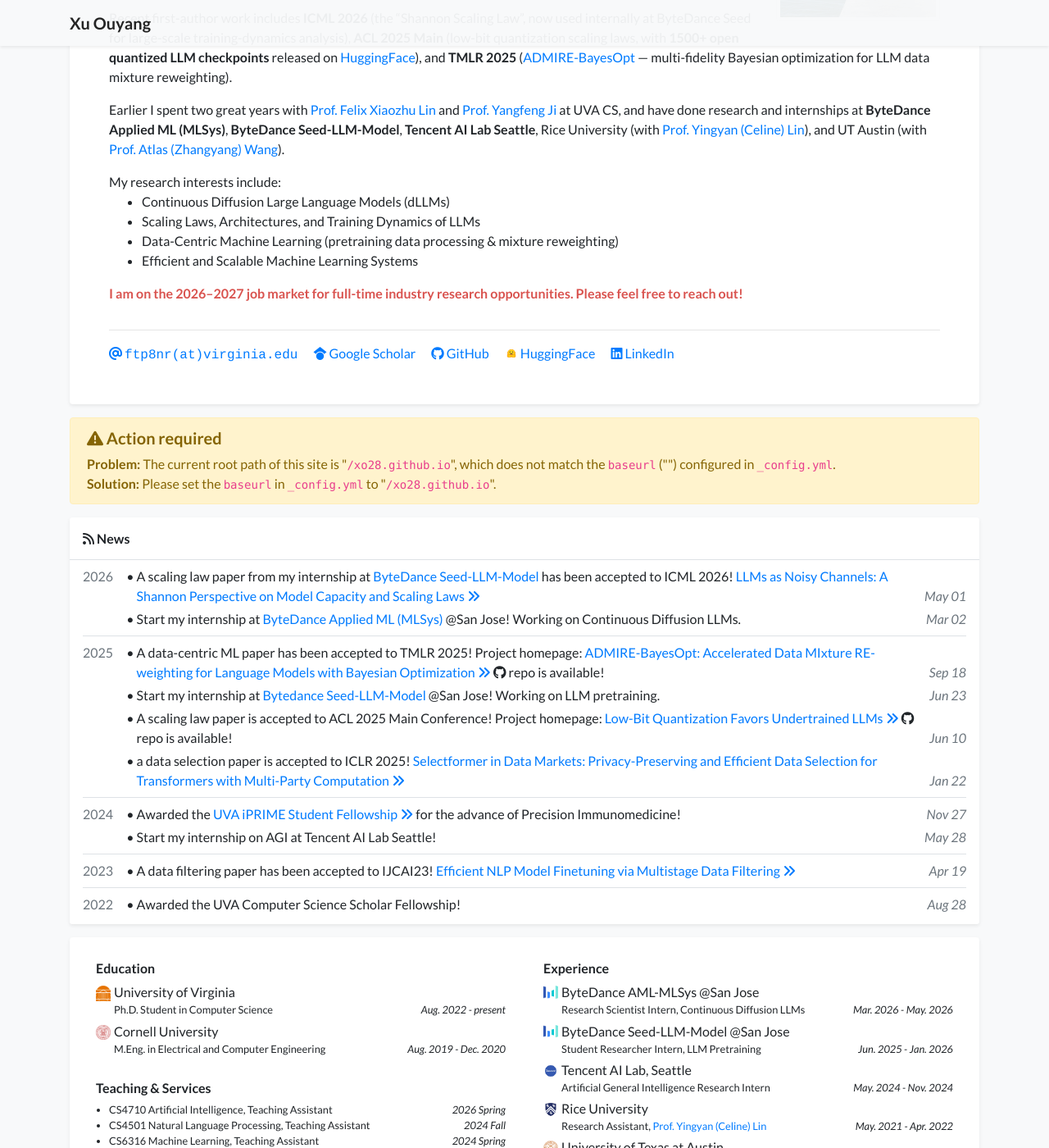
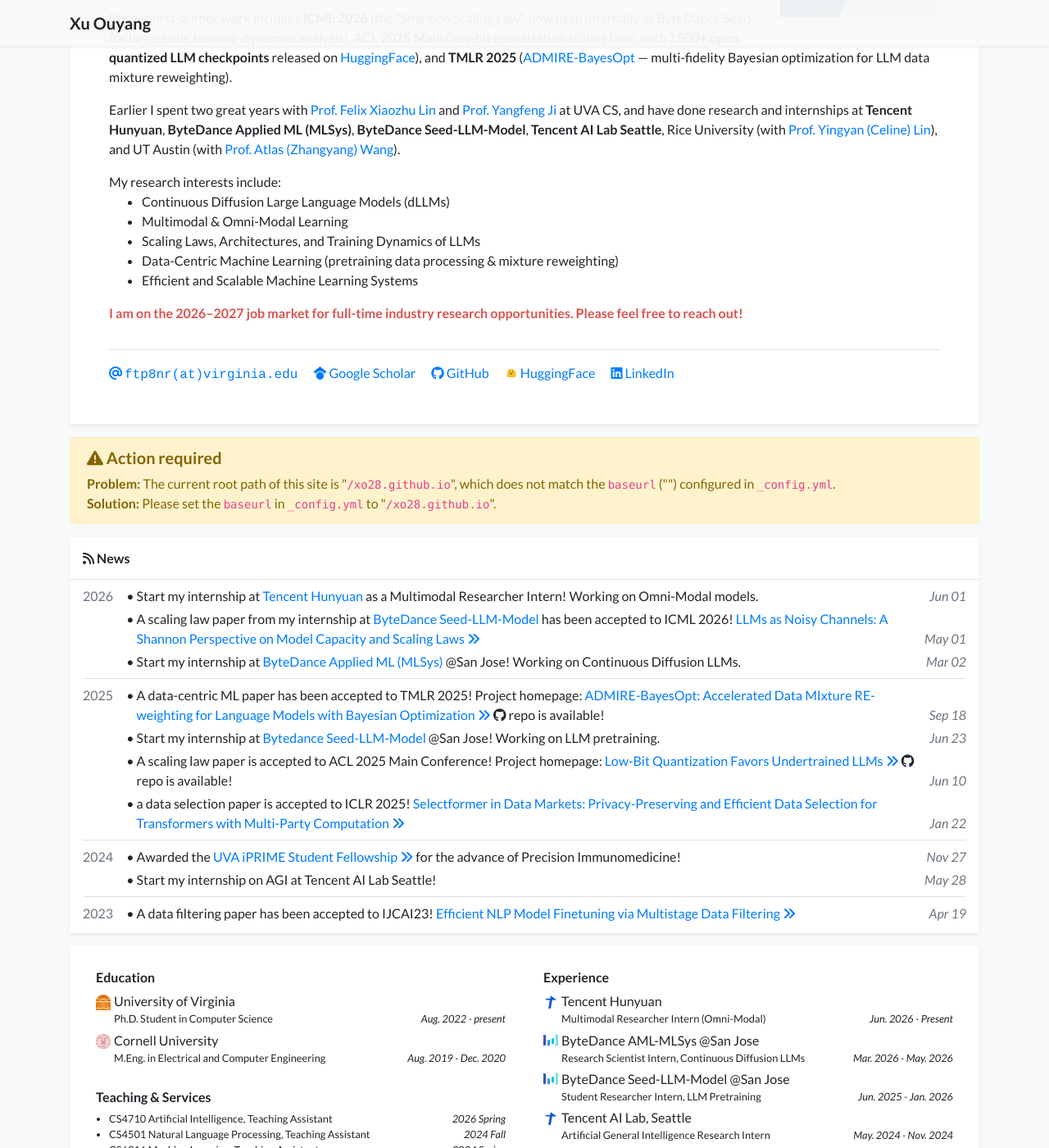
Before and after one commit to xo28/xo28.github.io, a Jekyll site: the page built from index.html, in a window 1280 px wide and 1400 px high, scrolled down 302 px. Shown: the whole window at 82% size. Built offline with Jekyll 4.4.1, drawn with Linux system fonts in a browser that asks for light colours; nearby versions of some CDN libraries; a style sheet for code colours, icons or effects is not loaded.

Commit message:
Add Tencent Hunyuan internship (Omni-Modal); update logo, interests, news

```diff
--- a/_data/profile.yml
+++ b/_data/profile.yml
@@ -29,11 +29,12 @@
     Recent first-author work includes <b>ICML 2026</b> (the &ldquo;Shannon Scaling Law&rdquo;, now used internally at ByteDance Seed for large-scale training-dynamics analysis), <b>ACL 2025 Main</b> (low-bit quantization scaling laws, with <b>1500+ open quantized LLM checkpoints</b> released on <a href="https://huggingface.co/Xu-Ouyang" target="_blank">HuggingFace</a>), and <b>TMLR 2025</b> (<a href="https://xo28.github.io/ADMIRE-BayesOpt-homepage/" target="_blank">ADMIRE-BayesOpt</a> &mdash; multi-fidelity Bayesian optimization for LLM data mixture reweighting).
   </p>
   <p>
-    Earlier I spent two great years with <a href="https://fxlin.github.io/" target="_blank">Prof. Felix Xiaozhu Lin</a> and <a href="https://yangfengji.net/" target="_blank">Prof. Yangfeng Ji</a> at UVA CS, and have done research and internships at <b>ByteDance Applied ML (MLSys)</b>, <b>ByteDance Seed-LLM-Model</b>, <b>Tencent AI Lab Seattle</b>, Rice University (with <a href="https://eiclab.scs.gatech.edu/" target="_blank">Prof. Yingyan (Celine) Lin</a>), and UT Austin (with <a href="https://vita-group.github.io/" target="_blank">Prof. Atlas (Zhangyang) Wang</a>).
+    Earlier I spent two great years with <a href="https://fxlin.github.io/" target="_blank">Prof. Felix Xiaozhu Lin</a> and <a href="https://yangfengji.net/" target="_blank">Prof. Yangfeng Ji</a> at UVA CS, and have done research and internships at <b>Tencent Hunyuan</b>, <b>ByteDance Applied ML (MLSys)</b>, <b>ByteDance Seed-LLM-Model</b>, <b>Tencent AI Lab Seattle</b>, Rice University (with <a href="https://eiclab.scs.gatech.edu/" target="_blank">Prof. Yingyan (Celine) Lin</a>), and UT Austin (with <a href="https://vita-group.github.io/" target="_blank">Prof. Atlas (Zhangyang) Wang</a>).
   </p>
   My research interests include:
     <ul>
       <li>Continuous Diffusion Large Language Models (dLLMs)</li>
+      <li>Multimodal &amp; Omni-Modal Learning</li>
       <li>Scaling Laws, Architectures, and Training Dynamics of LLMs</li>
       <li>Data-Centric Machine Learning (pretraining data processing &amp; mixture reweighting)</li>
       <li>Efficient and Scalable Machine Learning Systems</li>
@@ -58,6 +59,10 @@
   date: Aug. 2019 - Dec. 2020
 
 experience:
+- name: Tencent Hunyuan
+  logo: /assets/images/badges/tencent_tsign_logo.png
+  position: Multimodal Researcher Intern (Omni-Modal)
+  date: Jun. 2026 - Present
 - name: ByteDance AML-MLSys @San Jose
   logo: /assets/images/badges/bytedance_logo.png
   position: Research Scientist Intern, Continuous Diffusion LLMs
@@ -67,7 +72,7 @@
   position: Student Researcher Intern, LLM Pretraining
   date: Jun. 2025 - Jan. 2026
 - name: Tencent AI Lab, Seattle
-  logo: /assets/images/badges/tencent_logo.jpeg
+  logo: /assets/images/badges/tencent_tsign_logo.png
   position: Artificial General Intelligence Research Intern
   date: May. 2024 - Nov. 2024
 - name: Rice University
```
Also changed, not shown: _news/2026-news3.md (added, +5 -0 lines), assets/images/badges/tencent_tsign_logo.png (added).
